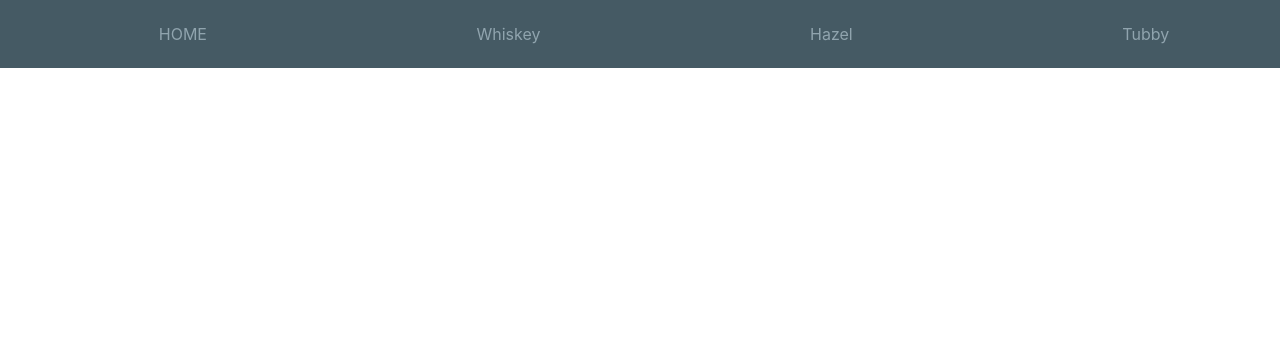
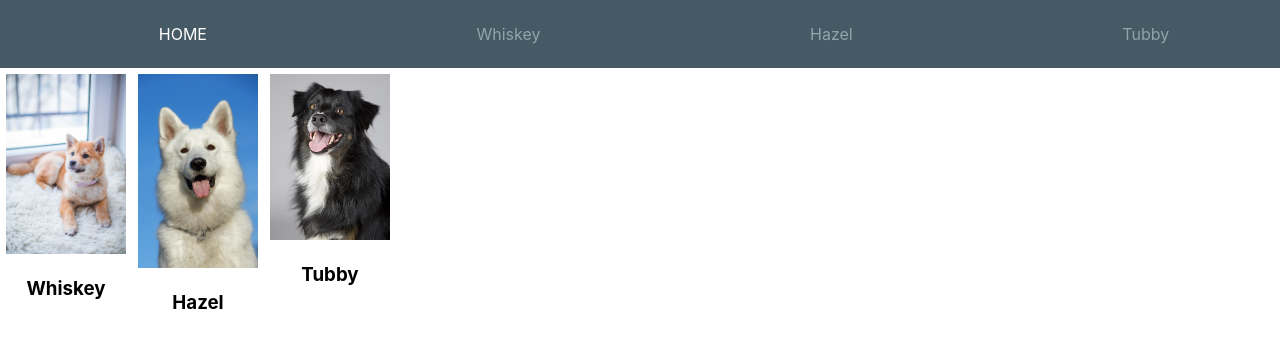
Before and after one commit to sheharyarone/Practice-React-Projects, a React (Create React App) app in the folder 13.Dog Info/: page / in a window 1280 px wide. Shown: the top 348 px of the page. Built offline with nearby package versions, Linux system fonts and the light colour scheme.

Commit message:
/home to / only

```diff
--- a/13.Dog Info/src/App.js
+++ b/13.Dog Info/src/App.js
@@ -1,6 +1,5 @@
 import './App.css';
 import Navbar from './Navbar';
-import DogList from './DogList';
 import DogInfo from './DogInfo';
 import Home from './Home';
 import { Route, Switch } from 'react-router-dom';
@@ -10,8 +9,9 @@ function App() {
     <div className="App">
       <Navbar />
       <Switch>
-        <Route exact path='/home' component={Home} />
         <Route exact path='/:name' component={DogInfo }/>
+        <Route  path='/' component={Home} />
+
       </Switch>
     </div>
   );
--- a/13.Dog Info/src/Navbar.js
+++ b/13.Dog Info/src/Navbar.js
@@ -10,7 +10,7 @@ class Navbar extends Component {
         );
         return (
             <div className='Navbar'>
-                <NavLink  activeClassName='Navbar-active' to='/home'>HOME</NavLink>
+                <NavLink  activeClassName='Navbar-active' to='/'>HOME</NavLink>
                 {dogsName}
             </div>
         )
```
